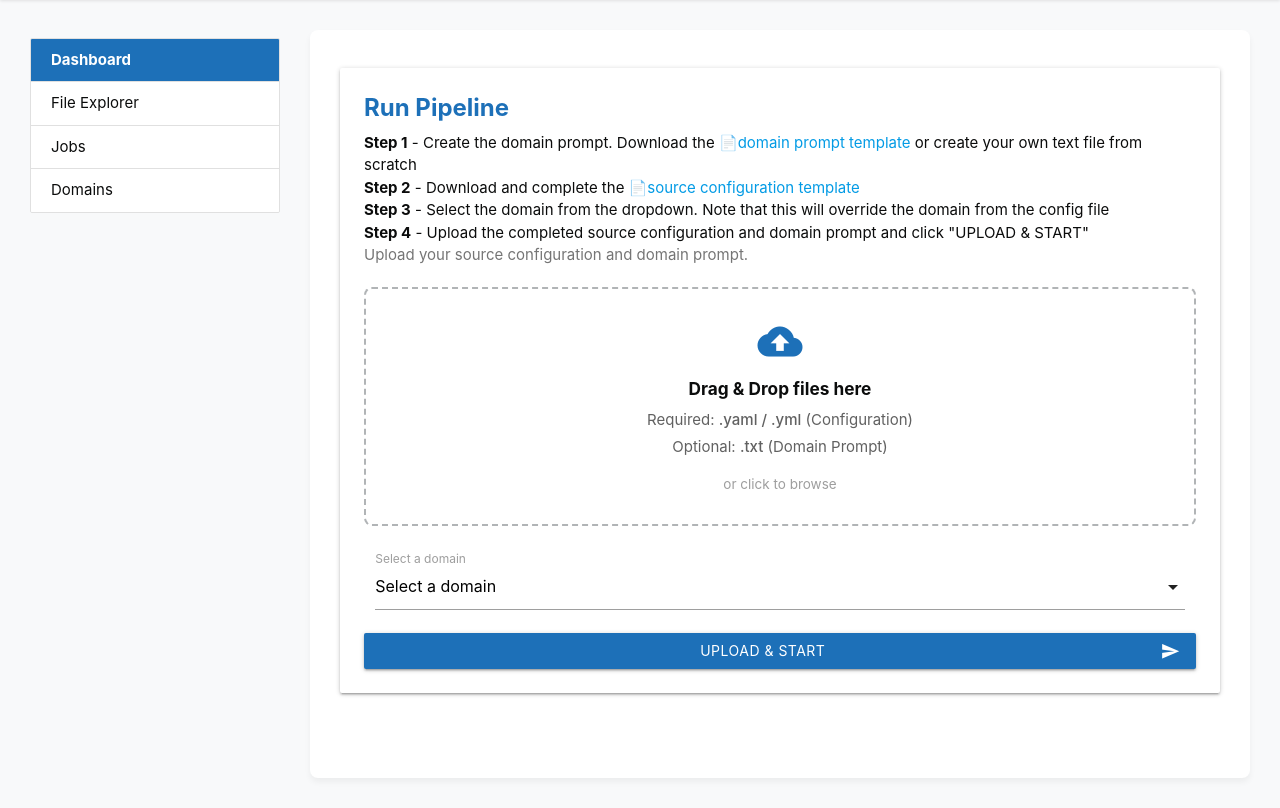
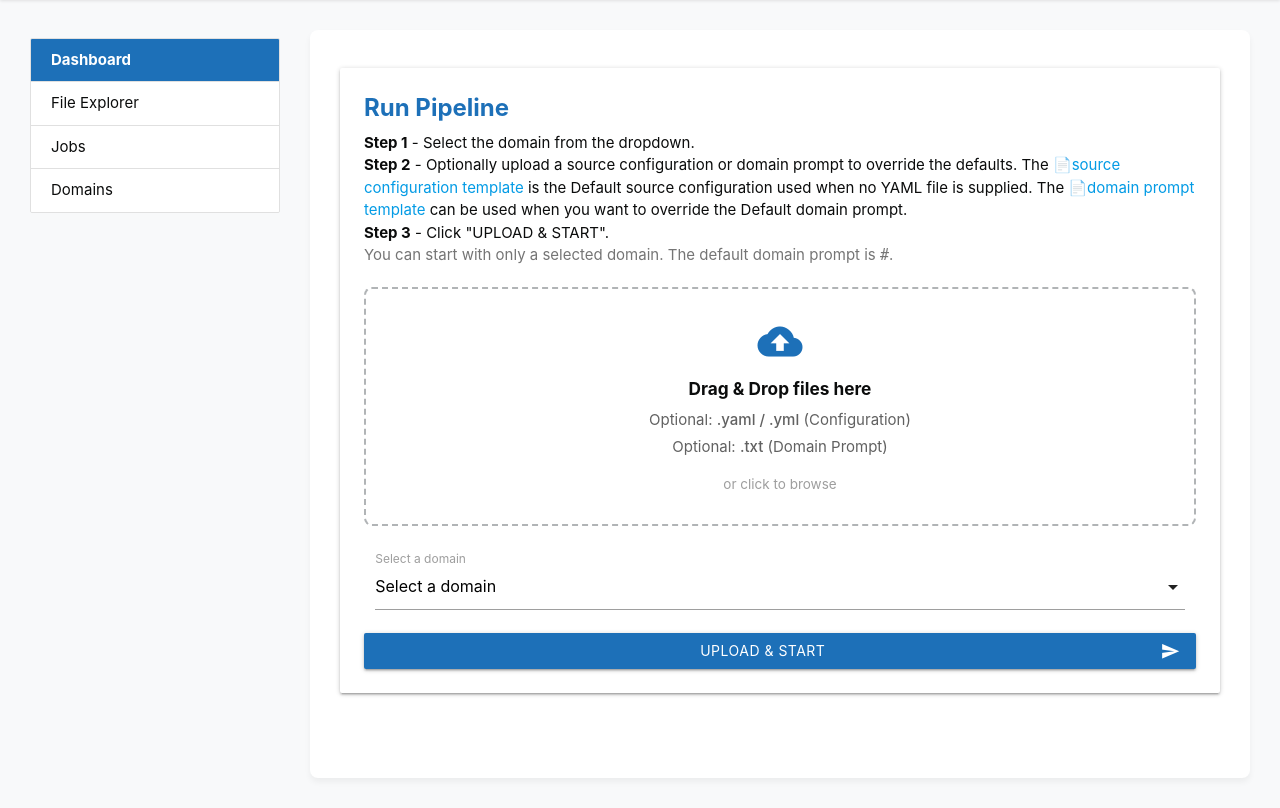
Before and after one commit to alphagov/govuk-ai-accelerator, a Flask app: page /ontology/ in a window 1280 px wide. Shown: the part 64-872 px from the top of the page. Run offline with Flask 3, Linux system fonts and the light colour scheme; data that the repository does not hold is empty.

Commit message:
Allow default pipeline inputs

```diff
--- a/govuk_ai_accelerator_app.py
+++ b/govuk_ai_accelerator_app.py
@@ -5,6 +5,7 @@ import json
 import uvicorn
 import yaml
 import boto3
+from pathlib import Path
 from uuid import uuid4
 from datetime import datetime, timezone
 from flask import Flask, request, jsonify, render_template, Blueprint, Response, redirect
@@ -40,6 +41,14 @@ except ModuleNotFoundError as exc:
 
 db = SQLAlchemy()
 migrate = Migrate()
+DEFAULT_DOMAIN_PROMPT = "#"
+DEFAULT_CONFIG_TEMPLATE_PATH = (
+    Path(__file__).resolve().parent
+    / "static"
+    / "assets"
+    / "templates"
+    / "config-template.yaml"
+)
 
 
 class ProcessingJob(db.Model):
@@ -95,6 +104,15 @@ def _apply_selected_domain_to_config(config_data: dict, selected_domain: str | N
     return config_data
 
 
+def _load_default_config_template() -> dict:
+    """Load the downloadable source configuration template as the default run config."""
+    with DEFAULT_CONFIG_TEMPLATE_PATH.open(encoding="utf-8") as template_file:
+        config_data = yaml.safe_load(template_file) or {}
+    if not isinstance(config_data, dict):
+        raise ValueError("Default source configuration template must contain a YAML mapping.")
+    return config_data
+
+
 def create_blueprints():
     """Create and register blueprints."""
     healthcheck_bp = Blueprint('healthcheck', __name__, url_prefix=BLUEPRINTS['healthcheck']['prefix'])
@@ -127,19 +145,19 @@ def create_blueprints():
 
     @ontology_bp.route('/submit', methods=['POST'])
     def upload_file():
-        if 'file' not in request.files:
-            return error_response("Configuration file is missing")
-
-        yaml_file = request.files['file']
-
-        if not yaml_file.filename or not is_yaml_file(yaml_file.filename):
+        yaml_file = request.files.get('file')
+        has_config_file = bool(yaml_file and yaml_file.filename)
+        if has_config_file and not is_yaml_file(yaml_file.filename):
             return error_response("Invalid YAML file. Please upload a .yaml or .yml file.")
 
-        domain_prompt = None
+        domain_prompt = DEFAULT_DOMAIN_PROMPT
         domain_prompt_file = request.files.get('text_file')
 
         try:
-            config_data = yaml.safe_load(yaml_file)
+            if has_config_file:
+                config_data = yaml.safe_load(yaml_file)
+            else:
+                config_data = _load_default_config_template()
 
             if not isinstance(config_data, dict):
                 return error_response("Configuration file must contain a YAML mapping.", 400)
--- a/templates/dashboard.html
+++ b/templates/dashboard.html
@@ -7,19 +7,18 @@
                 <div class="card-content">
                     <span class="card-title" style="font-weight: bold; color: #1d70b8;">Run Pipeline</span>
 
-                    <p><b>Step 1</b> - Create the domain prompt. Download the <a
-                            href="{{ url_for('static', filename='assets/templates/example-prompt-template.txt') }}"
-                            download>📄domain prompt template</a> or create your own text file from scratch</p>
-                    <p><b>Step 2</b> - Download and complete the <a
-                            href="{{ url_for('static', filename='assets/templates/config-template.yaml') }}" download>📄source
-                        configuration template</a></p>
-                    <p><b>Step 3</b> - Select the domain from the dropdown. Note that this will override the domain from
-                        the config file</p>
-                    <p><b>Step 4</b> - Upload the completed source configuration and domain prompt and click "UPLOAD &
-                        START"</p>
+                    <p><b>Step 1</b> - Select the domain from the dropdown.</p>
+                    <p><b>Step 2</b> - Optionally upload a source configuration or domain prompt to override the defaults.
+                        The <a href="{{ url_for('static', filename='assets/templates/config-template.yaml') }}"
+                               download>📄source configuration template</a> is the Default source configuration used when
+                        no YAML file is supplied. The <a
+                                href="{{ url_for('static', filename='assets/templates/example-prompt-template.txt') }}"
+                                download>📄domain prompt template</a> can be used when you want to override the
+                        Default domain prompt.</p>
+                    <p><b>Step 3</b> - Click "UPLOAD & START".</p>
 
-                    <p class="grey-text text-darken-1" style="margin-bottom: 20px;">Upload your source configuration and
-                        domain prompt.</p>
+                    <p class="grey-text text-darken-1" style="margin-bottom: 20px;">You can start with only a selected
+                        domain. The default domain prompt is <code>#</code>.</p>
 
 
                     <form id="upload-form" enctype="multipart/form-data">
@@ -28,14 +27,13 @@
                              style="border: 2px dashed var(--gov-border); border-radius: 8px; padding: 2rem; text-align: center; margin-bottom: 1.5rem; transition: background-color 0.2s; cursor: pointer;">
                             <i class="material-icons" style="font-size: 3rem; color: #1d70b8;">cloud_upload</i>
                             <h6 style="margin: 10px 0; font-weight: bold;">Drag & Drop files here</h6>
-                            <p class="grey-text text-darken-2" style="margin-bottom: 5px;">Required: <strong>.yaml /
+                            <p class="grey-text text-darken-2" style="margin-bottom: 5px;">Optional: <strong>.yaml /
                                 .yml</strong> (Configuration)</p>
                             <p class="grey-text text-darken-2" style="margin-top: 5px;">Optional: <strong>.txt</strong>
                                 (Domain Prompt)</p>
                             <p class="grey-text" style="font-size: 0.9em; margin-top: 15px;">or click to browse</p>
 
-                            <input type="file" id="file" name="file" accept=".yaml,.yml" style="display: none;"
-                                   required>
+                            <input type="file" id="file" name="file" accept=".yaml,.yml" style="display: none;">
                             <input type="file" id="text_file" name="text_file" accept=".txt" style="display: none;">
                         </div>
 
@@ -205,11 +203,6 @@
                 e.preventDefault();
 
                 if (submitBtn.disabled) return;
-
-                if (!fileInput.files.length) {
-                    showStatus('Please select a YAML configuration file.', 'red');
-                    return;
-                }
 
                 submitBtn.disabled = true;
                 submitBtn.style.display = 'none';
```
Also changed, not shown: tests/test_govuk_ai_accelerator_app.py (+73 -0 lines).
